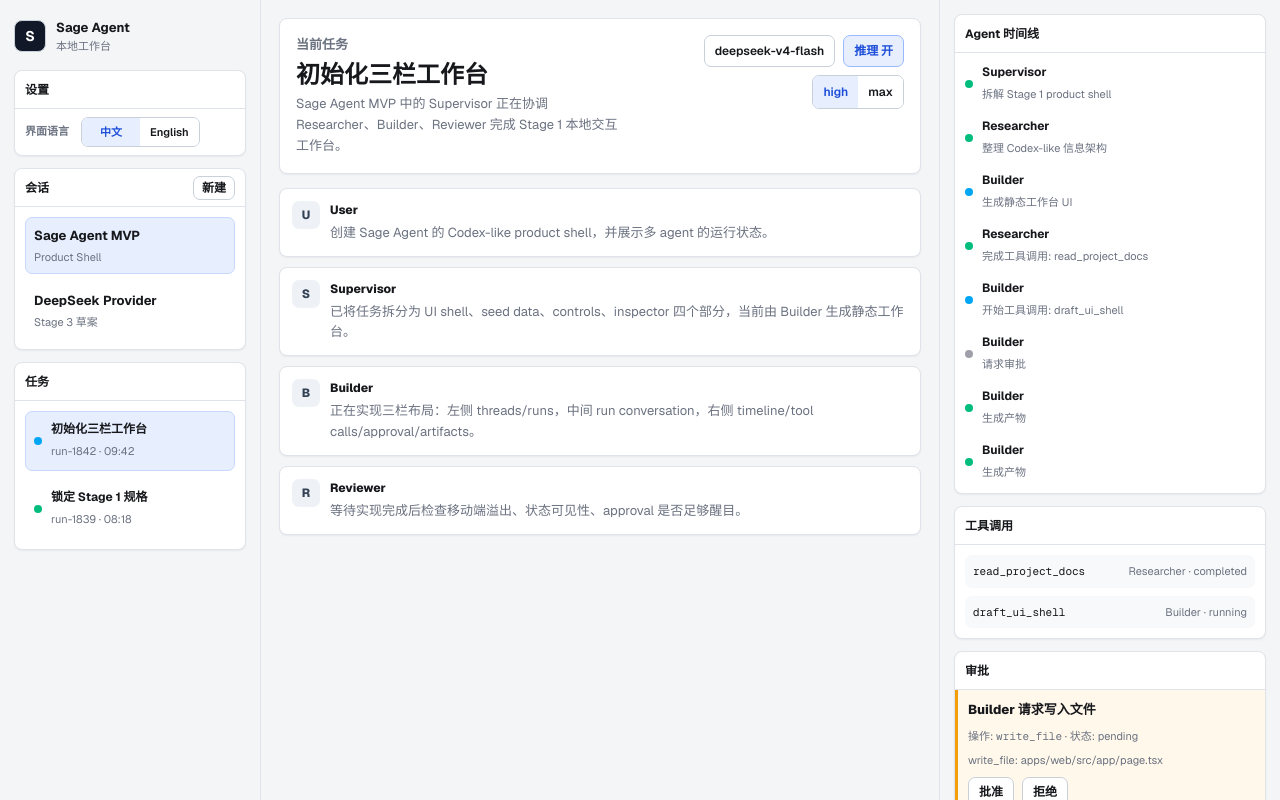
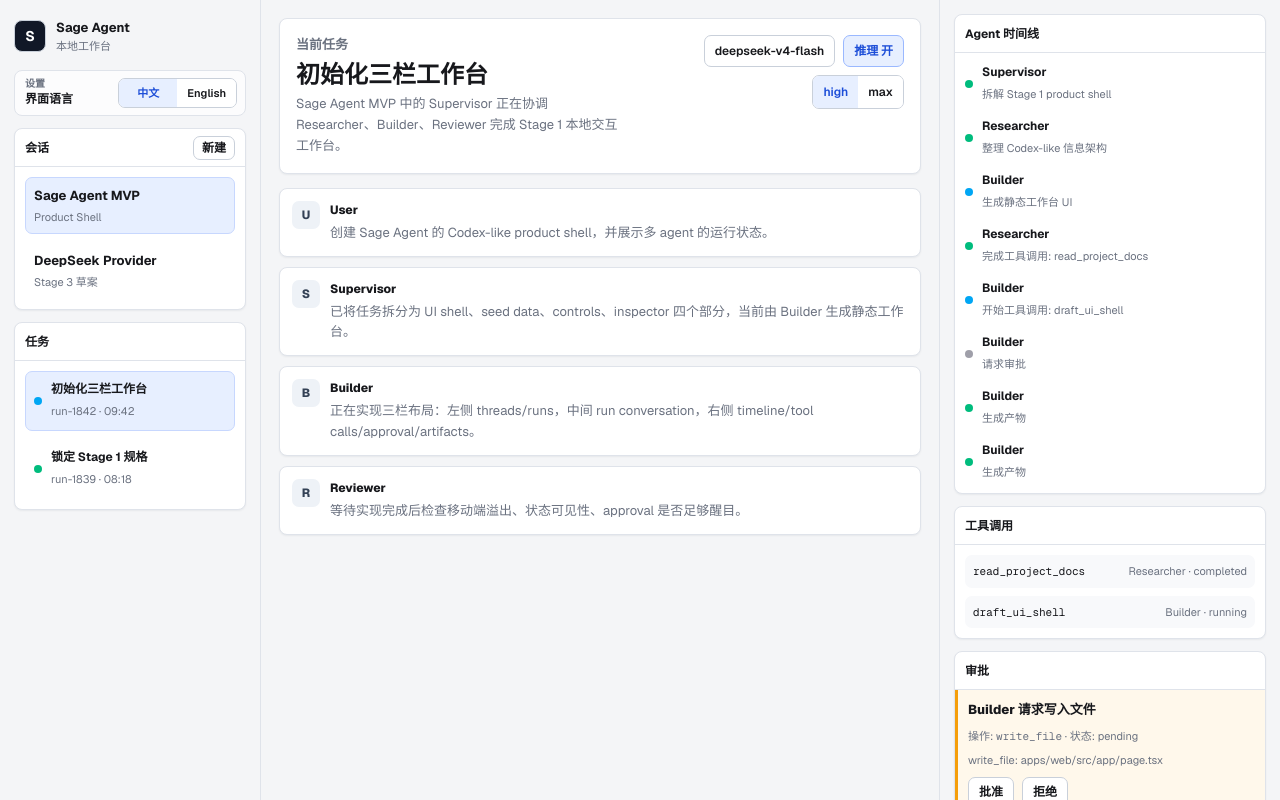
Before and after one commit to wjlGitHub2021/SageAgent, a Next.js app in the folder apps/web/: page / in a window 1280 px wide. Shown: the top 800 px of the page. Built offline with nearby package versions, Linux system fonts and the light colour scheme.

Commit message:
实现：优化Settings侧栏视觉

```diff
--- a/apps/web/src/app/globals.css
+++ b/apps/web/src/app/globals.css
@@ -112,6 +112,7 @@
 .brand-name,
 .brand-subtitle,
 .section-label,
+.settings-copy p,
 .message-role,
 .run-row p,
 .timeline-row p,
@@ -120,6 +121,7 @@
 }
 
 .brand-row > div:last-child,
+.settings-copy,
 .workspace-header > div:first-child,
 .message > div:last-child,
 .composer > div,
@@ -132,6 +134,7 @@
 .workspace-header p,
 .message-body,
 .composer span,
+.settings-copy p,
 .thread-item span,
 .thread-item small,
 .run-row p,
@@ -218,20 +221,36 @@
   padding: 10px;
 }
 
-.settings-body {
+.settings-strip {
   display: flex;
+  align-items: center;
+  justify-content: space-between;
+  gap: 10px;
   min-height: 44px;
-  align-items: center;
-  justify-content: flex-start;
-  gap: 12px;
-  padding: 8px 10px;
+  border: 1px solid var(--border);
+  border-radius: 8px;
+  background: rgba(255, 255, 255, 0.72);
+  padding: 7px 8px 7px 10px;
 }
 
-.settings-body p {
+.settings-copy {
+  display: flex;
+  flex-direction: column;
+  gap: 3px;
+}
+
+.settings-copy span {
+  color: var(--text-muted);
+  font-size: 10px;
+  font-weight: 760;
+  line-height: 1;
+  text-transform: uppercase;
+}
+
+.settings-copy p {
   min-width: 0;
-  margin: 0;
-  color: var(--text-muted);
-  font-size: 11px;
+  color: var(--text-main);
+  font-size: 12px;
   font-weight: 650;
   line-height: 1.2;
   overflow: hidden;
@@ -592,9 +611,10 @@
   }
 }
 
-.settings-body .language-switch button {
+.settings-strip .language-switch button {
   min-height: 28px;
   min-width: 58px;
   padding: 0 10px;
   font-size: 11px;
+  white-space: nowrap;
 }
--- a/apps/web/src/app/page.tsx
+++ b/apps/web/src/app/page.tsx
@@ -642,25 +642,28 @@
             </div>
           </div>
 
-          <Panel title={t.settings}>
-            <div className="settings-body">
+          <section className="settings-strip" aria-label={t.settings}>
+            <div className="settings-copy">
+              <span>{t.settings}</span>
               <p>{t.language}</p>
+            </div>
             <div className="segmented language-switch" aria-label={t.language}>
               <button
+                aria-pressed={locale === "zh"}
                 className={locale === "zh" ? "selected" : ""}
                 onClick={() => setLocale("zh")}
               >
                 中文
               </button>
               <button
+                aria-pressed={locale === "en"}
                 className={locale === "en" ? "selected" : ""}
                 onClick={() => setLocale("en")}
               >
                 English
               </button>
             </div>
-            </div>
-          </Panel>
+          </section>
 
           <Panel
             title={t.threads}
```
Also changed, not shown: 2 other files (tests, documents, lock files or other folders). Lines whose indentation alone changed are shown as unchanged.
